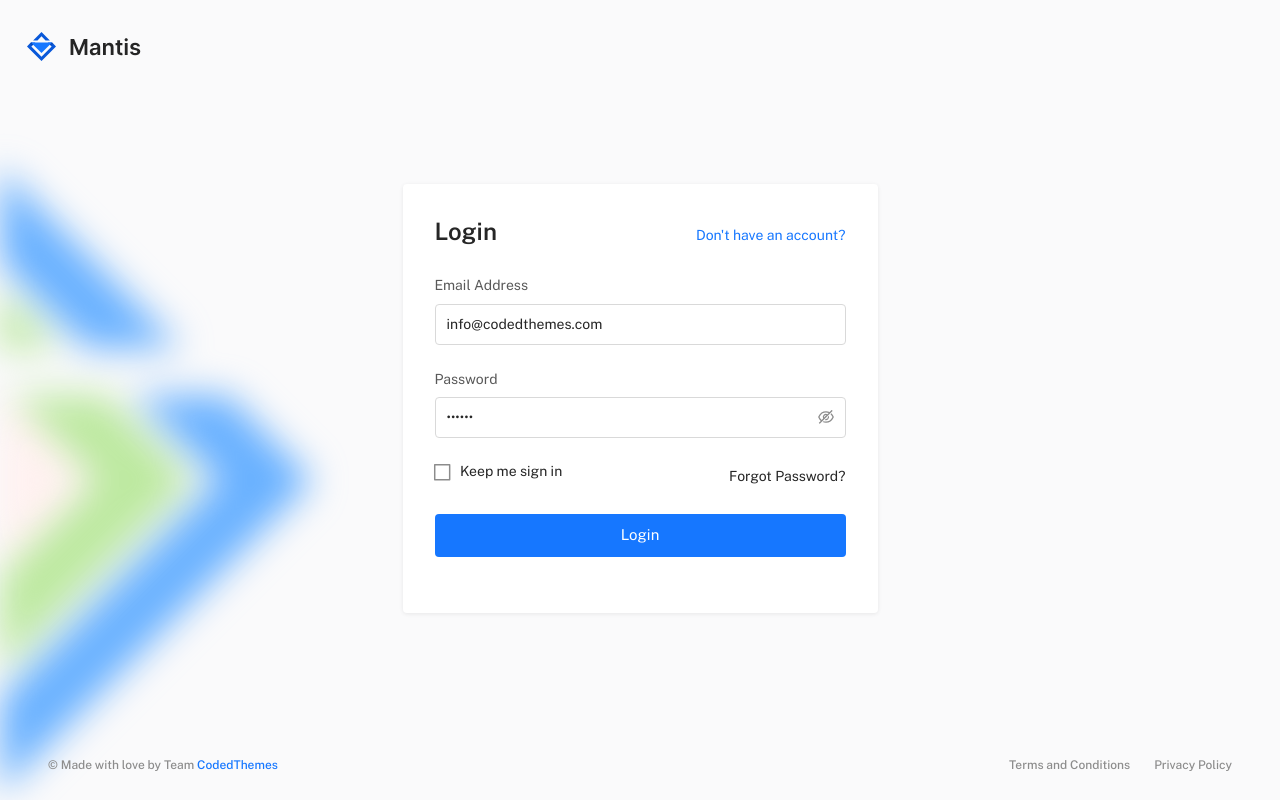
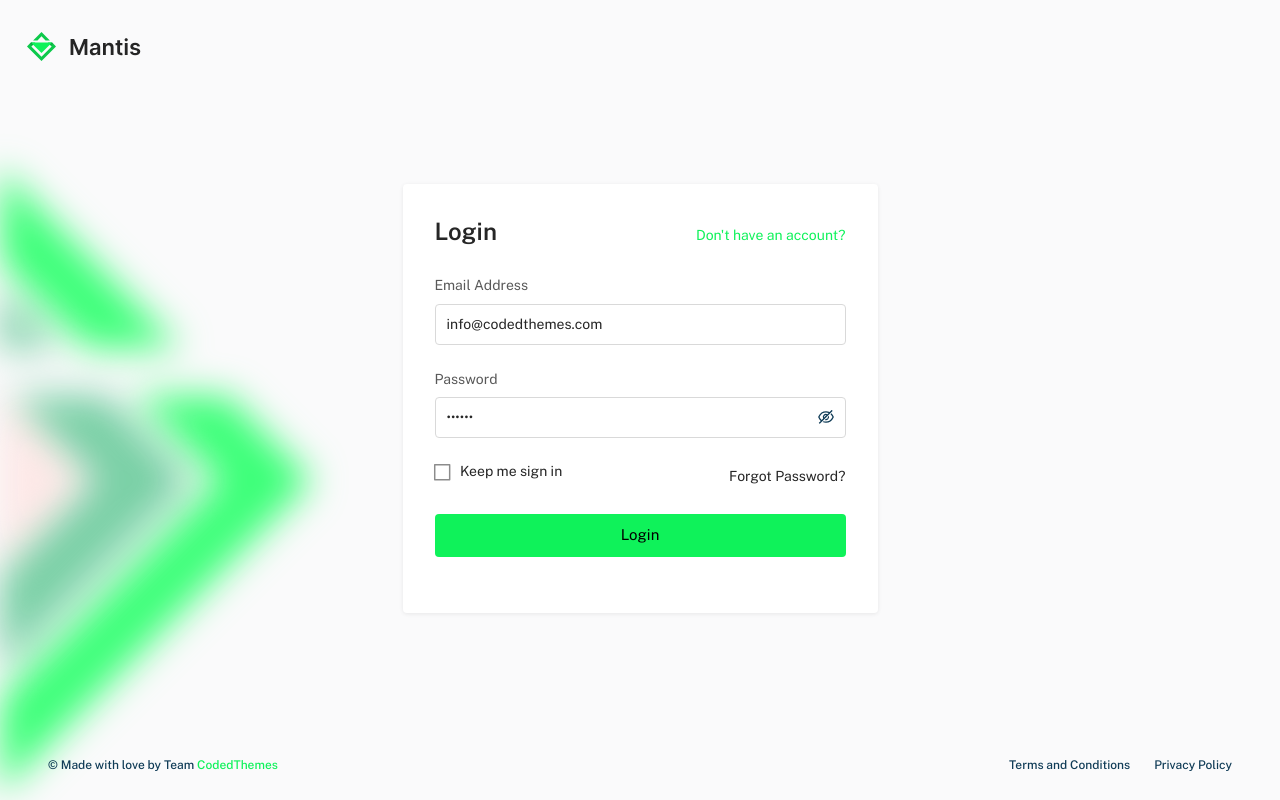
Before and after one commit to MiloGonza/Dummy28AgroSoilAp, a Next.js app in the folder dummy28/: page / in a window 1280 px wide. Built offline with nearby package versions, Linux system fonts and the light colour scheme; no server answers.

Commit message:
Update: Changing theme

```diff
--- a/dummy28/src/config.ts
+++ b/dummy28/src/config.ts
@@ -47,7 +47,7 @@ const config: DefaultConfigProps = {
   miniDrawer: false,
   container: true,
   mode: ThemeMode.LIGHT,
-  presetColor: 'default',
+  presetColor: 'theme8',
   themeDirection: ThemeDirection.LTR
 };
 
--- a/dummy28/src/themes/theme/theme8.ts
+++ b/dummy28/src/themes/theme/theme8.ts
@@ -1,4 +1,3 @@
-// material-ui
 import { PaletteColorOptions } from '@mui/material/styles';
 
 // project imports
@@ -8,7 +7,7 @@ import { ThemeMode } from 'config';
 import { PaletteThemeProps } from 'types/theme';
 import { PalettesProps } from '@ant-design/colors';
 
-// ==============================|| PRESET THEME - PURPLE THEME8 ||============================== //
+// ==============================|| PRESET THEME - CUSTOM GREEN/BLUE THEME ||============================== //
 
 export default function Theme8(colors: PalettesProps, mode: ThemeMode): PaletteThemeProps {
   const { grey } = colors;
@@ -31,16 +30,68 @@ export default function Theme8(colors: PalettesProps, mode: ThemeMode): PaletteT
     A700: grey[14],
     A800: grey[16]
   };
-  const contrastText = '#fff';
 
-  let primaryColors = ['#c1d6d066', '#81c9b9', '#5bbda9', '#38b09c', '#1aa391', '#009688', '#007069', '#004a47', '#002424', '#000000'];
+  // color principal actualizado (#0FF25A)
+  let primaryColors = [
+    '#E6FFE3', // lighter
+    '#A8FFC1', // 100
+    '#6CFF9B', // 200
+    '#3DFF79', // light
+    '#18F864', // 400
+    '#0FF25A', // main
+    '#0DC94B', // dark
+    '#0AA13B', // 700
+    '#077B2C', // darker
+    '#044D1B'  // 900
+  ];
+
+  // color secundario (azul oscuro #0F3B56)
+  let secondaryColors = [
+    '#E1ECF3',
+    '#B3CDDD',
+    '#80A9C3',
+    '#4D85A9',
+    '#266C96',
+    '#0F3B56',
+    '#0C3147',
+    '#092737',
+    '#061D29',
+    '#031317'
+  ];
+
   let errorColors = ['#FDE8E7', '#F25E52', '#F04134', '#EE3B2F', '#E92A21'];
   let warningColors = ['#FFF7E0', '#FFC926', '#FFBF00', '#FFB900', '#FFA900'];
   let infoColors = ['#E0F4F5', '#26B0BA', '#00A2AE', '#009AA7', '#008694'];
   let successColors = ['#E0F5EA', '#26B56E', '#00A854', '#00A04D', '#008D3A'];
 
   if (mode === ThemeMode.DARK) {
-    primaryColors = ['#1a2524', '#173331', '#15423e', '#11544e', '#0b6c63', '#058478', '#1a9686', '#37a996', '#59b8a5', '#7fc6b6'];
+    // variantes para dark mode
+    primaryColors = [
+      '#1A3320',
+      '#145A2F',
+      '#0F803E',
+      '#0BB44E',
+      '#0DC94B',
+      '#0FF25A',
+      '#34F673',
+      '#67FA97',
+      '#9BFDBA',
+      '#D0FFDC'
+    ];
+
+    secondaryColors = [
+      '#132D3F',
+      '#17415C',
+      '#1C5679',
+      '#206A96',
+      '#267EB3',
+      '#0F3B56',
+      '#3991D1',
+      '#64ADE0',
+      '#9CCBF0',
+      '#D0E6F9'
+    ];
+
     errorColors = ['#321d1d', '#7d2e28', '#d13c31', '#e66859', '#f8baaf'];
     warningColors = ['#342c1a', '#836611', '#dda705', '#e9bf28', '#f8e577'];
     infoColors = ['#1a2628', '#11595f', '#058e98', '#1ea6aa', '#64cfcb'];
@@ -54,28 +105,25 @@ export default function Theme8(colors: PalettesProps, mode: ThemeMode): PaletteT
       200: primaryColors[2],
       light: primaryColors[3],
       400: primaryColors[4],
-      main: primaryColors[5],
+      main: primaryColors[5],  // #0FF25A
       dark: primaryColors[6],
       700: primaryColors[7],
       darker: primaryColors[8],
       900: primaryColors[9],
-      contrastText
+      contrastText: '#000'     // <- texto negro para contraste
     },
     secondary: {
-      lighter: greyColors[100],
-      100: greyColors[100],
-      200: greyColors[200],
-      light: greyColors[300],
-      400: greyColors[400],
-      main: greyColors[500]!,
-      600: greyColors[600],
-      dark: greyColors[700],
-      800: greyColors[800],
-      darker: greyColors[900],
-      A100: greyColors[0],
-      A200: greyColors.A400,
-      A300: greyColors.A700,
-      contrastText: greyColors[0]
+      lighter: secondaryColors[0],
+      100: secondaryColors[1],
+      200: secondaryColors[2],
+      light: secondaryColors[3],
+      400: secondaryColors[4],
+      main: secondaryColors[5],  // #0F3B56
+      dark: secondaryColors[6],
+      700: secondaryColors[7],
+      darker: secondaryColors[8],
+      900: secondaryColors[9],
+      contrastText: '#fff'
     },
     error: {
       lighter: errorColors[0],
@@ -83,7 +131,7 @@ export default function Theme8(colors: PalettesProps, mode: ThemeMode): PaletteT
       main: errorColors[2],
       dark: errorColors[3],
       darker: errorColors[4],
-      contrastText
+      contrastText: '#fff'
     },
     warning: {
       lighter: warningColors[0],
@@ -99,7 +147,7 @@ export default function Theme8(colors: PalettesProps, mode: ThemeMode): PaletteT
       main: infoColors[2],
       dark: infoColors[3],
       darker: infoColors[4],
-      contrastText
+      contrastText: '#fff'
     },
     success: {
       lighter: successColors[0],
@@ -107,8 +155,22 @@ export default function Theme8(colors: PalettesProps, mode: ThemeMode): PaletteT
       main: successColors[2],
       dark: successColors[3],
       darker: successColors[4],
-      contrastText
+      contrastText: '#fff'
     },
-    grey: greyColors
+    grey: greyColors,
+    // override para botones
+    components: {
+      MuiButton: {
+        styleOverrides: {
+          containedPrimary: {
+            backgroundColor: '#0FF25A',
+            color: '#000', // texto negro
+            '&:hover': {
+              backgroundColor: '#0DC94B'
+            }
+          }
+        }
+      }
+    }
   };
 }
```
Also changed, not shown: 1 other file (tests, documents, lock files or other folders).
